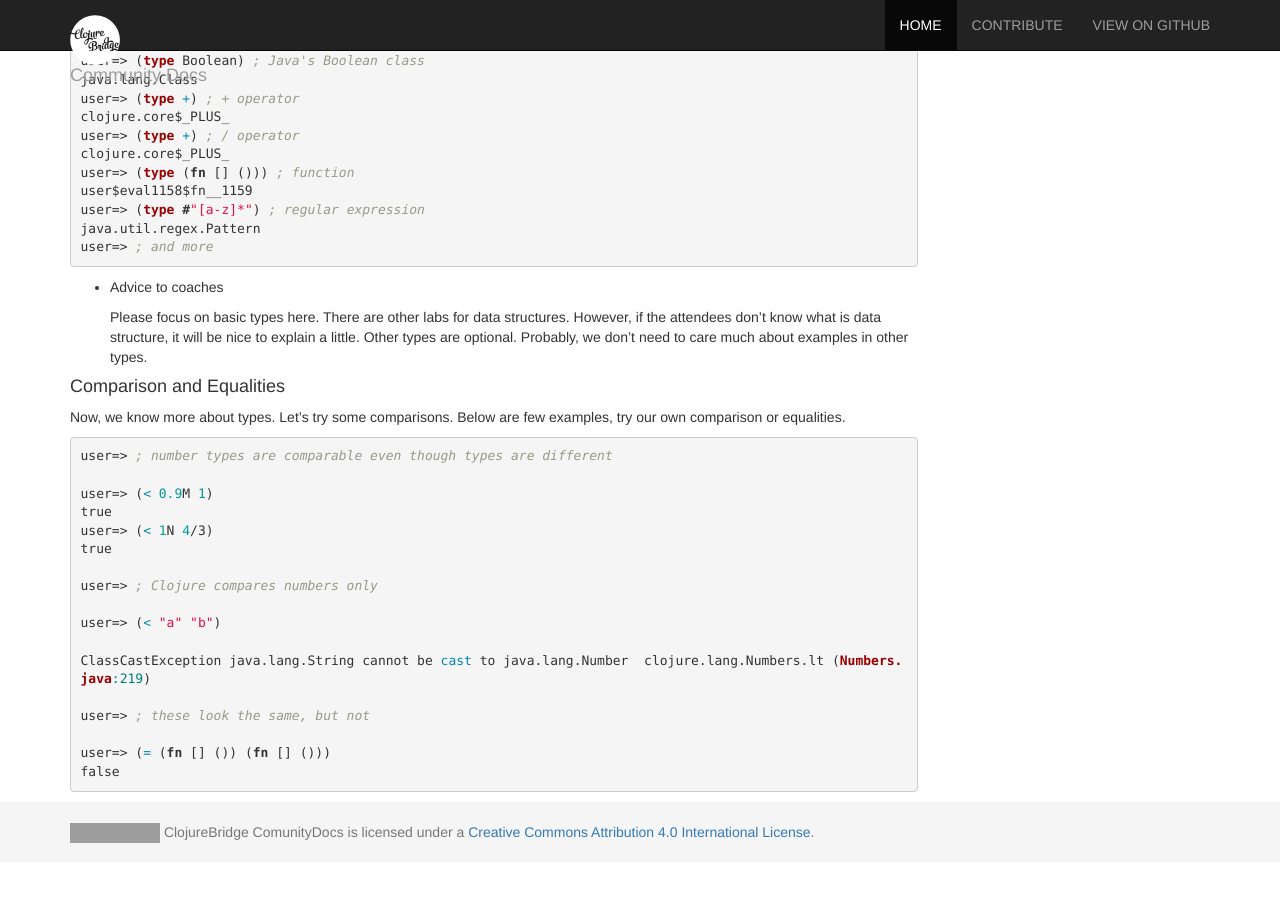
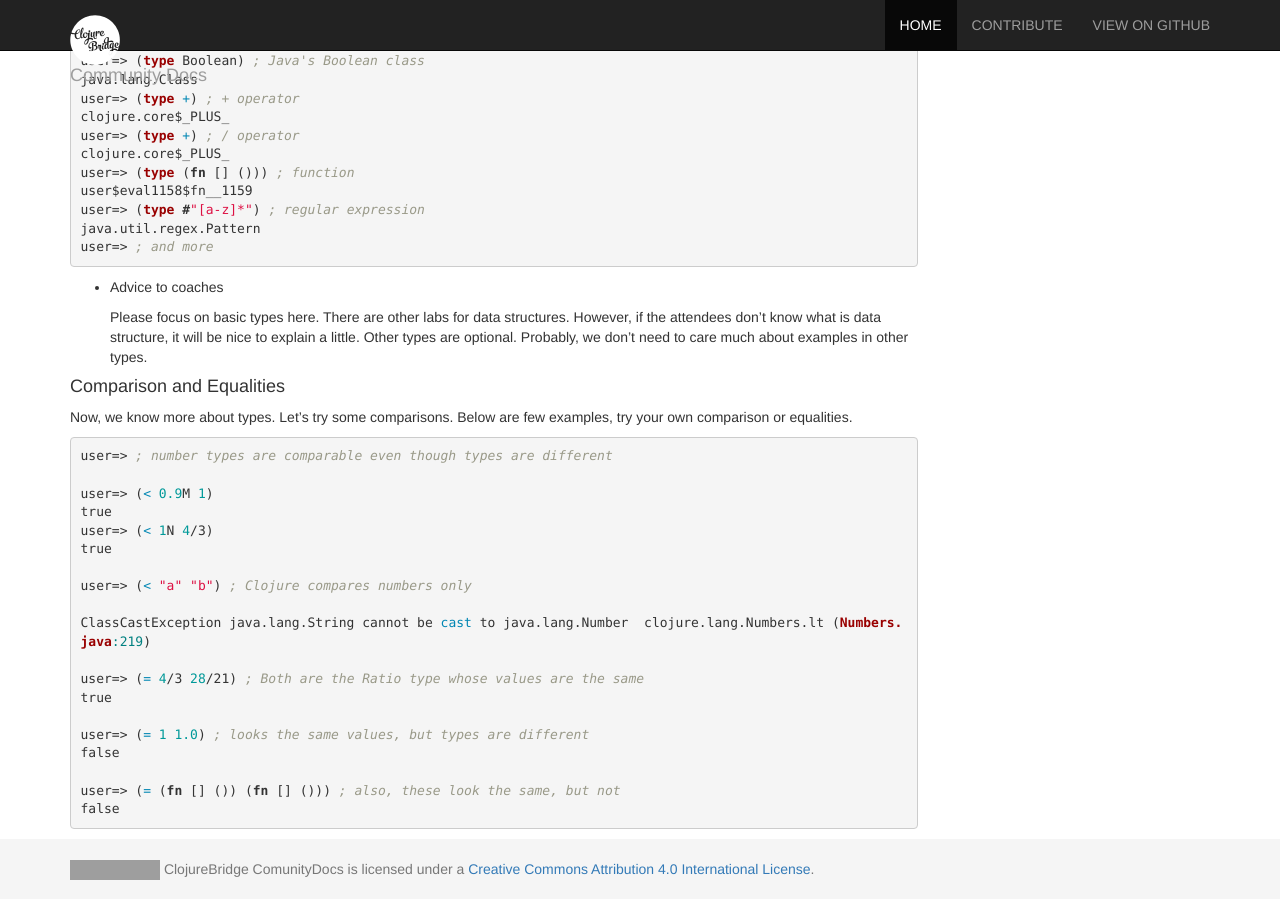
Before and after one commit to ClojureBridge/community-docs, a Jekyll site: the page built from docs/clojure/types.md, in a window 1280 px wide and 900 px high, scrolled down 1436 px. Built offline with Jekyll 4.4.1, drawn with Linux system fonts in a browser that asks for light colours; nearby versions of some CDN libraries; before the commit the page ends 2299 px from its top, so only the background shows below that; grey boxes are pictures that could not be loaded.

Commit message:
Typos, some more examples

```diff
--- a/docs/clojure/types.md
+++ b/docs/clojure/types.md
@@ -101,7 +101,7 @@ user=> ; and more
 
 #### Comparison and Equalities
 
-Now, we know more about types. Let's try some comparisons. Below are few examples, try our own comparison or equalities.
+Now, we know more about types. Let's try some comparisons. Below are few examples, try your own comparison or equalities.
 
 {% highlight clojure %}
 user=> ; number types are comparable even though types are different
@@ -111,14 +111,16 @@ true
 user=> (< 1N 4/3)
 true
 
-user=> ; Clojure compares numbers only
-
-user=> (< "a" "b")
+user=> (< "a" "b") ; Clojure compares numbers only
 
 ClassCastException java.lang.String cannot be cast to java.lang.Number  clojure.lang.Numbers.lt (Numbers.java:219)
 
-user=> ; these look the same, but not
+user=> (= 4/3 28/21) ; Both are the Ratio type whose values are the same
+true
 
-user=> (= (fn [] ()) (fn [] ()))
+user=> (= 1 1.0) ; looks the same values, but types are different
+false
+
+user=> (= (fn [] ()) (fn [] ())) ; also, these look the same, but not
 false
 {% endhighlight %}
```
Also changed, not shown: other parts of docs/clojure/types.md (+1 -1 lines).
